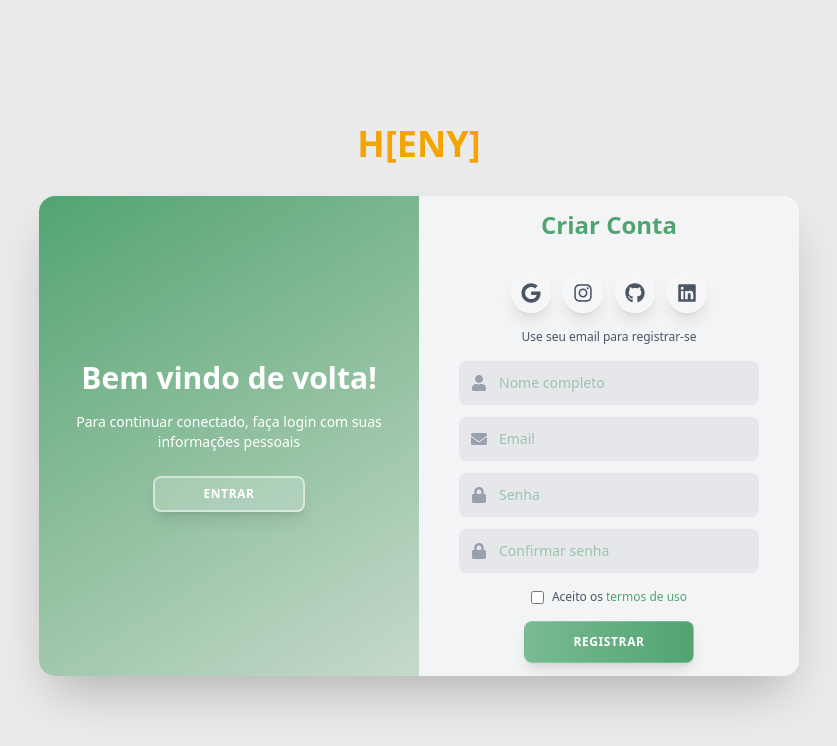
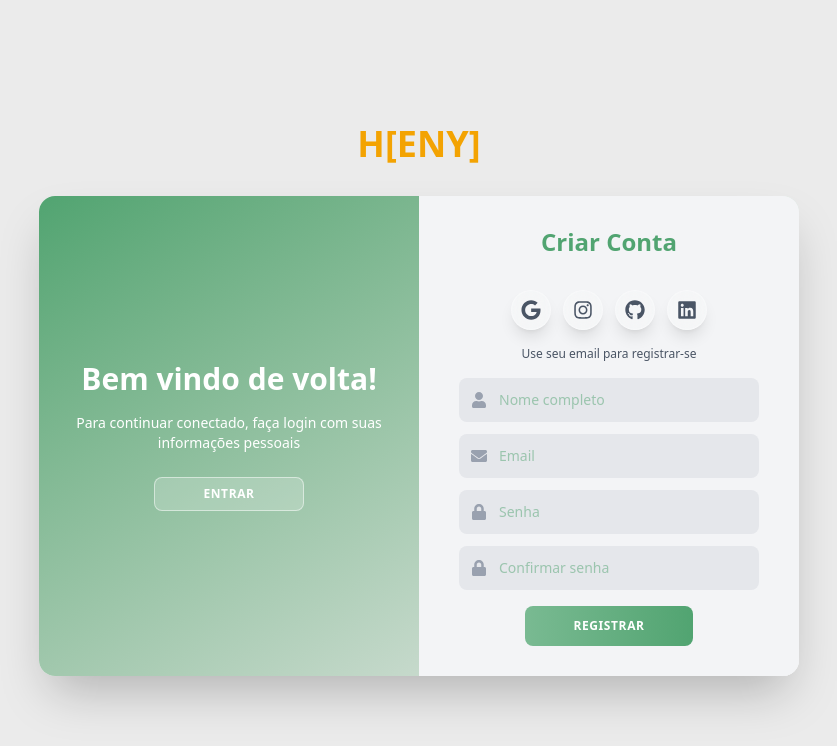
Before and after one commit to NelsonLuisModenezJunior/squad-heny-pi, a Next.js app in the folder squad-heny-pi/apps/web/: page /login in a window 1280 px wide. Both pictures are taken after a click on the button "REGISTRAR". Shown: the top 746 px of the page, without its empty margins (221-1058 px from the left). Built offline with nearby package versions, Linux system fonts and the light colour scheme.

Commit message:
feat: adiciona o axios e integra o front end com as rotas de login e register

```diff
--- a/squad-heny-pi/apps/web/package.json
+++ b/squad-heny-pi/apps/web/package.json
@@ -10,6 +10,7 @@
   },
   "dependencies": {
     "@radix-ui/react-slot": "^1.2.3",
+    "axios": "^1.12.2",
     "class-variance-authority": "^0.7.1",
     "clsx": "^2.1.1",
     "lucide-react": "^0.541.0",
--- a/squad-heny-pi/apps/web/src/app/login/page.tsx
+++ b/squad-heny-pi/apps/web/src/app/login/page.tsx
@@ -1,5 +1,6 @@
 "use client";
 import { useState } from "react";
+import api from "@/lib/api"; // seu axios configurado
 import {
   FaGoogle,
   FaInstagram,
@@ -10,33 +11,82 @@ import {
   FaEnvelope,
 } from "react-icons/fa";
 
+// Tipos para a resposta da API do Laravel
+interface AuthResponse {
+  status: string;
+  message?: string;
+  user?: {
+    id: number;
+    name: string;
+    email: string;
+  };
+  authorization?: {
+    token: string;
+    type: string;
+  };
+}
+
 export default function Login() {
-  const [username, setUsername] = useState("");
-  const [password, setPassword] = useState("");
-  const [isActive, setIsActive] = useState(false);
+  // Estados de login
+  const [username, setUsername] = useState<string>("");
+  const [password, setPassword] = useState<string>("");
 
-  // Estados para registro
-  const [registerName, setRegisterName] = useState("");
-  const [registerEmail, setRegisterEmail] = useState("");
-  const [registerPassword, setRegisterPassword] = useState("");
-  const [confirmPassword, setConfirmPassword] = useState("");
+  // Estados de registro
+  const [registerName, setRegisterName] = useState<string>("");
+  const [registerEmail, setRegisterEmail] = useState<string>("");
+  const [registerPassword, setRegisterPassword] = useState<string>("");
+  const [confirmPassword, setConfirmPassword] = useState<string>("");
 
-  const handleLogin = () => {
-    console.log("Login com:", { username, password });
+  // Controle do painel (login/registro)
+  const [isActive, setIsActive] = useState<boolean>(false);
+
+  // --- LOGIN ---
+  const handleLogin = async (): Promise<void> => {
+    try {
+      const response = await api.post<AuthResponse>("/login", {
+        email: username,
+        password: password,
+      });
+
+      const token = response.data.authorization?.token;
+      if (token) {
+        localStorage.setItem("token", token);
+        alert("Login realizado com sucesso!");
+        window.location.href = "/";
+      }
+    } catch (error: any) {
+      console.error("Erro no login:", error.response?.data || error.message);
+      alert("Credenciais inválidas!");
+    }
   };
 
-  const handleRegister = () => {
+  // --- REGISTER ---
+  const handleRegister = async (): Promise<void> => {
     if (registerPassword !== confirmPassword) {
       alert("As senhas não coincidem!");
       return;
     }
-    console.log("Registro com:", {
+
+    try {
+      const response = await api.post<AuthResponse>("/register", {
         name: registerName,
         email: registerEmail,
         password: registerPassword,
       });
+
+      const token = response.data.authorization?.token;
+      if (token) {
+        localStorage.setItem("token", token);
+        alert("Conta criada com sucesso!");
+        window.location.href = "/";
+      }
+    } catch (error: any) {
+      console.error("Erro no registro:", error.response?.data || error.message);
+      alert("Erro ao registrar!");
+    }
   };
 
+  // --- SOCIAL ICONS ---
   const SocialIcons = () => (
     <div className="flex gap-3 my-4">
       <a
@@ -75,7 +125,7 @@ export default function Login() {
 
       {/* Container Principal */}
       <div className="relative bg-white rounded-2xl shadow-2xl overflow-hidden w-full max-w-[760px] min-h-[480px]">
-        {/* Form Container - Login */}
+        {/* Form Login */}
         <div
           className={`absolute top-0 left-0 w-1/2 h-full transition-transform duration-600 ease-in-out z-20 ${
             isActive ? "translate-x-full" : ""
@@ -83,58 +133,45 @@ export default function Login() {
         >
           <div className="bg-gray-100 h-full flex flex-col items-center justify-center px-10">
             <h1 className="text-2xl font-bold mb-4">Entrar</h1>
-
             <SocialIcons />
-
             <span className="text-xs text-gray-600 mb-4">
-              Use seu Email e sua senha para entrar
+              Use seu Email e senha
             </span>
 
-            <div className="w-full mb-3">
-              <div className="relative">
-                <FaEnvelope className="absolute left-3 top-1/2 transform -translate-y-1/2 text-gray-400 w-4 h-4" />
+            <div className="w-full mb-3 relative">
+              <FaEnvelope className="absolute left-3 top-1/2 -translate-y-1/2 text-gray-400 w-4 h-4" />
               <input
                 type="email"
                 placeholder="Email"
                 value={username}
                 onChange={(e) => setUsername(e.target.value)}
-                  className="w-full bg-gray-200 border-none py-3 pl-10 pr-4 text-sm rounded-md outline-none focus:ring-2 focus:ring-secondary-foreground"
+                className="w-full bg-gray-200 py-3 pl-10 pr-4 text-sm rounded-md outline-none focus:ring-2 focus:ring-secondary-foreground"
                 required
               />
             </div>
-            </div>
 
-            <div className="w-full mb-4">
-              <div className="relative">
-                <FaLock className="absolute left-3 top-1/2 transform -translate-y-1/2 text-gray-400 w-4 h-4" />
+            <div className="w-full mb-4 relative">
+              <FaLock className="absolute left-3 top-1/2 -translate-y-1/2 text-gray-400 w-4 h-4" />
               <input
                 type="password"
                 placeholder="Senha"
                 value={password}
                 onChange={(e) => setPassword(e.target.value)}
-                  className="w-full bg-gray-200 border-none py-3 pl-10 pr-4 text-sm rounded-md outline-none focus:ring-2 focus:ring-secondary-foreground"
+                className="w-full bg-gray-200 py-3 pl-10 pr-4 text-sm rounded-md outline-none focus:ring-2 focus:ring-secondary-foreground"
                 required
               />
             </div>
-            </div>
-
-            <a
-              href="#"
-              className="text-xs text-gray-600 hover:text-foreground mb-4"
-            >
-              Esqueceu sua senha?
-            </a>
 
             <button
               onClick={handleLogin}
-              className="backdrop-blur-md bg-gradient-to-r from-secondary-foreground to-foreground text-white text-xs font-semibold py-3 px-12 rounded-md uppercase tracking-wider transition-all hover:from-secundary-foreground hover:to-foreground hover:shadow-xl hover:scale-105 border border-white/20 shadow-lg"
+              className="bg-gradient-to-r from-secondary-foreground to-foreground text-white text-xs font-semibold py-3 px-12 rounded-md uppercase tracking-wider hover:scale-105 transition-all"
             >
               Entrar
             </button>
           </div>
         </div>
 
-        {/* Form Container - Registrar */}
+        {/* Form Registro */}
         <div
           className={`absolute top-0 left-0 w-1/2 h-full transition-all duration-600 ease-in-out ${
             isActive ? "translate-x-full opacity-100 z-50" : "opacity-0 z-10"
@@ -142,91 +179,71 @@ export default function Login() {
         >
           <div className="bg-gray-100 h-full flex flex-col items-center justify-center px-10">
             <h2 className="text-2xl font-bold mb-4">Criar Conta</h2>
-
             <SocialIcons />
-
             <span className="text-xs text-gray-600 mb-4">
               Use seu email para registrar-se
             </span>
 
-            <div className="w-full mb-3">
-              <div className="relative">
-                <FaUser className="absolute left-3 top-1/2 transform -translate-y-1/2 text-gray-400 w-4 h-4" />
+            <div className="w-full mb-3 relative">
+              <FaUser className="absolute left-3 top-1/2 -translate-y-1/2 text-gray-400 w-4 h-4" />
               <input
                 type="text"
                 placeholder="Nome completo"
                 value={registerName}
                 onChange={(e) => setRegisterName(e.target.value)}
-                  className="w-full bg-gray-200 border-none py-3 pl-10 pr-4 text-sm rounded-md outline-none focus:ring-2 focus:ring-secondary-foreground"
+                className="w-full bg-gray-200 py-3 pl-10 pr-4 text-sm rounded-md outline-none focus:ring-2 focus:ring-secondary-foreground"
                 required
               />
             </div>
-            </div>
 
-            <div className="w-full mb-3">
-              <div className="relative">
-                <FaEnvelope className="absolute left-3 top-1/2 transform -translate-y-1/2 text-gray-400 w-4 h-4" />
+            <div className="w-full mb-3 relative">
+              <FaEnvelope className="absolute left-3 top-1/2 -translate-y-1/2 text-gray-400 w-4 h-4" />
               <input
                 type="email"
                 placeholder="Email"
                 value={registerEmail}
                 onChange={(e) => setRegisterEmail(e.target.value)}
-                  className="w-full bg-gray-200 border-none py-3 pl-10 pr-4 text-sm rounded-md outline-none focus:ring-2 focus:ring-secondary-foreground"
+                className="w-full bg-gray-200 py-3 pl-10 pr-4 text-sm rounded-md outline-none focus:ring-2 focus:ring-secondary-foreground"
                 required
               />
             </div>
-            </div>
 
-            <div className="w-full mb-3">
-              <div className="relative">
-                <FaLock className="absolute left-3 top-1/2 transform -translate-y-1/2 text-gray-400 w-4 h-4" />
+            <div className="w-full mb-3 relative">
+              <FaLock className="absolute left-3 top-1/2 -translate-y-1/2 text-gray-400 w-4 h-4" />
               <input
                 type="password"
                 placeholder="Senha"
                 value={registerPassword}
                 onChange={(e) => setRegisterPassword(e.target.value)}
-                  className="w-full bg-gray-200 border-none py-3 pl-10 pr-4 text-sm rounded-md outline-none focus:ring-2 focus:ring-secondary-foreground"
+                className="w-full bg-gray-200 py-3 pl-10 pr-4 text-sm rounded-md outline-none focus:ring-2 focus:ring-secondary-foreground"
                 required
               />
             </div>
-            </div>
 
-            <div className="w-full mb-4">
-              <div className="relative">
-                <FaLock className="absolute left-3 top-1/2 transform -translate-y-1/2 text-gray-400 w-4 h-4" />
+            <div className="w-full mb-4 relative">
+              <FaLock className="absolute left-3 top-1/2 -translate-y-1/2 text-gray-400 w-4 h-4" />
               <input
                 type="password"
                 placeholder="Confirmar senha"
                 value={confirmPassword}
                 onChange={(e) => setConfirmPassword(e.target.value)}
-                  className="w-full bg-gray-200 border-none py-3 pl-10 pr-4 text-sm rounded-md outline-none focus:ring-2 focus:ring-secondary-foreground"
+                className="w-full bg-gray-200 py-3 pl-10 pr-4 text-sm rounded-md outline-none focus:ring-2 focus:ring-secondary-foreground"
                 required
               />
-              </div>
-            </div>
-
-            <div className="flex items-center mb-4">
-              <input type="checkbox" id="terms" className="mr-2" required />
-              <label htmlFor="terms" className="text-xs text-gray-600">
-                Aceito os{" "}
-                <a href="#" className="text-foreground hover:underline">
-                  termos de uso
-                </a>
-              </label>
             </div>
 
             <button
               onClick={handleRegister}
-              className="backdrop-blur-md bg-gradient-to-r from-secondary-foreground to-foreground text-white text-xs font-semibold py-3 px-12 rounded-md uppercase tracking-wider transition-all hover:from-secundary-foreground hover:to-foreground hover:shadow-xl hover:scale-105 border border-white/20 shadow-lg"
+              className="bg-gradient-to-r from-secondary-foreground to-foreground text-white text-xs font-semibold py-3 px-12 rounded-md uppercase tracking-wider hover:scale-105 transition-all"
             >
               Registrar
             </button>
           </div>
         </div>
 
-        {/* Toggle Container */}
+        {/* Painel de alternância */}
         <div
-          className={`absolute top-0 left-1/2 w-1/2 h-full overflow-hidden transition-transform duration-800 ease-in-out z-[1000] ${
+          className={`absolute top-0 left-1/2 w-1/2 h-full transition-transform duration-800 ease-in-out ${
             isActive ? "-translate-x-full" : ""
           }`}
         >
@@ -235,12 +252,8 @@ export default function Login() {
               isActive ? "translate-x-1/2" : "translate-x-0"
             }`}
           >
-            {/* Toggle Panel Esquerdo - Para Login */}
-            <div
-              className={`absolute w-1/2 h-full flex flex-col items-center justify-center text-center px-8 transition-transform duration-600 ease-in-out text-white ${
-                isActive ? "translate-x-0" : "-translate-x-[200%]"
-              }`}
-            >
+            {/* Painel esquerdo */}
+            <div className="absolute w-1/2 h-full flex flex-col items-center justify-center text-center px-8 text-white">
               <h1 className="text-3xl font-bold mb-4">Bem vindo de volta!</h1>
               <p className="text-sm mb-6">
                 Para continuar conectado, faça login com suas informações
@@ -248,25 +261,21 @@ export default function Login() {
               </p>
               <button
                 onClick={() => setIsActive(false)}
-                className="backdrop-blur-md bg-white/20 border-2 border-white/50 text-white px-12 py-2 rounded-md text-xs font-semibold uppercase tracking-wider hover:bg-white/30 hover:border-white hover:shadow-2xl transition-all shadow-lg"
+                className="bg-white/20 border border-white/50 text-white px-12 py-2 rounded-md text-xs font-semibold uppercase tracking-wider hover:bg-white/30 transition-all"
               >
                 Entrar
               </button>
             </div>
 
-            {/* Toggle Panel Direito - Para Registro */}
-            <div
-              className={`absolute w-1/2 h-full right-0 flex flex-col items-center justify-center text-center px-8 transition-transform duration-600 ease-in-out text-white ${
-                isActive ? "translate-x-[200%]" : "translate-x-0"
-              }`}
-            >
+            {/* Painel direito */}
+            <div className="absolute right-0 w-1/2 h-full flex flex-col items-center justify-center text-center px-8 text-white">
               <h1 className="text-3xl font-bold mb-4">Olá, usuário!</h1>
               <p className="text-sm mb-6">
                 Cadastre-se e comece sua jornada com o HENY
               </p>
               <button
                 onClick={() => setIsActive(true)}
-                className="backdrop-blur-md bg-white/20 border-2 border-white/50 text-white px-12 py-2 rounded-md text-xs font-semibold uppercase tracking-wider hover:bg-white/30 hover:border-white hover:shadow-2xl transition-all shadow-lg"
+                className="bg-white/20 border border-white/50 text-white px-12 py-2 rounded-md text-xs font-semibold uppercase tracking-wider hover:bg-white/30 transition-all"
               >
                 Registrar
               </button>
--- /dev/null
+++ b/squad-heny-pi/apps/web/src/lib/api.ts
@@ -0,0 +1,25 @@
+import axios, { AxiosInstance } from "axios";
+
+const api: AxiosInstance = axios.create({
+  baseURL: "http://localhost:8000/api", // troque para a URL da sua API Laravel
+  withCredentials: true, // útil se for cookies/sanctum, pode deixar false se usar JWT puro
+  headers: {
+    "Content-Type": "application/json",
+    Accept: "application/json",
+  },
+});
+
+// Interceptor para adicionar token JWT em todas as requests
+api.interceptors.request.use(
+  (config) => {
+    const token =
+      typeof window !== "undefined" ? localStorage.getItem("token") : null;
+    if (token && config.headers) {
+      config.headers.Authorization = `Bearer ${token}`;
+    }
+    return config;
+  },
+  (error) => Promise.reject(error)
+);
+
+export default api;
```
Also changed, not shown: 2 other files (tests, documents, lock files or other folders). Lines whose indentation alone changed are shown as unchanged.
